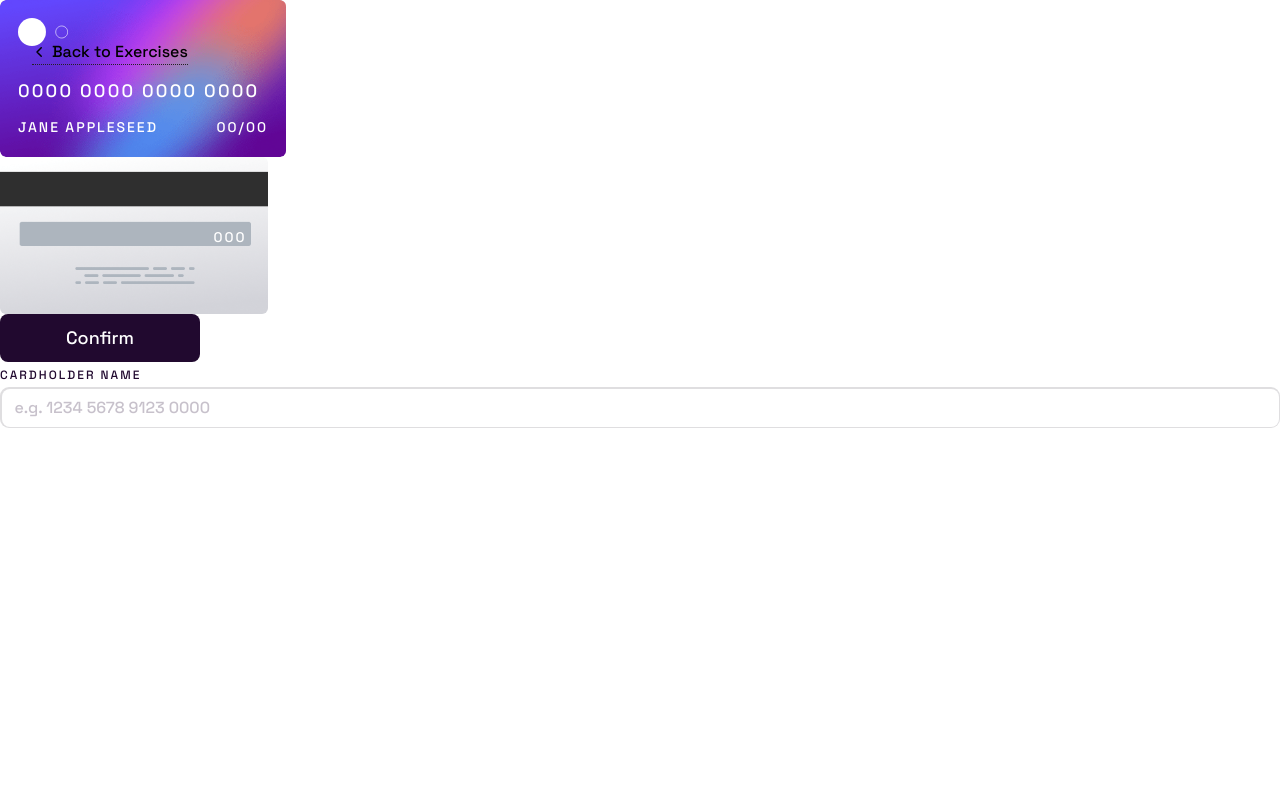
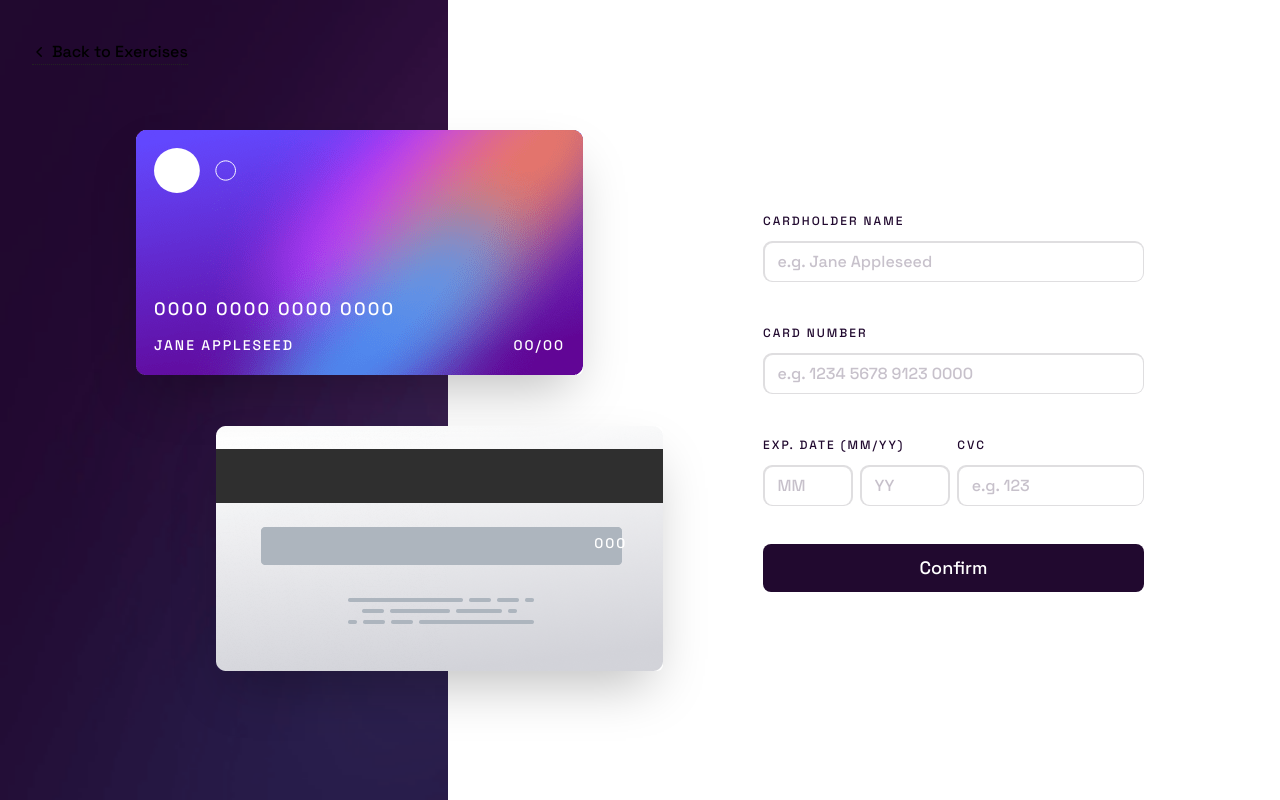
Before and after one commit to 15077693d/frontend-mentor-with-tailwind, a Next.js app: page /exercises/ex4 in a window 1280 px wide. Built offline with nearby package versions, Linux system fonts and the light colour scheme.

Commit message:
feat: finish form page

```diff
--- a/src/components/common/ExerciseLayout.tsx
+++ b/src/components/common/ExerciseLayout.tsx
@@ -17,7 +17,7 @@ export default function ExerciseLayout({
       <Seo templateTitle={templateTitle} />
       <ArrowLink
         direction='left'
-        className='absolute top-2 left-8 mt-8'
+        className='absolute top-2 left-8 z-10 mt-8'
         href='/exercises'
       >
         Back to Exercises
--- a/src/components/ex4/Button.tsx
+++ b/src/components/ex4/Button.tsx
@@ -1,10 +1,17 @@
 import { ReactNode } from 'react';
+
+import clsxm from '@/lib/clsxm';
 
 import Text from '@/components/ex4/Text';
 
 export default function BaseButton({ children }: { children?: ReactNode }) {
   return (
-    <button className=' flex w-[100%] items-center justify-center rounded-[8px] bg-ex4-DeepViolet py-3 text-ex4-White'>
+    <button
+      className={clsxm(
+        'flex w-[100%] items-center justify-center rounded-[8px] bg-ex4-DeepViolet py-3 text-ex4-White',
+        'transition-all hover:scale-105 active:scale-95'
+      )}
+    >
       <Text type='HeadingL'>{children}</Text>
     </button>
   );
--- a/src/components/ex4/Card/BackCreditCard.tsx
+++ b/src/components/ex4/Card/BackCreditCard.tsx
@@ -1,8 +1,21 @@
+import clsxm from '@/lib/clsxm';
+
 import Text from '@/components/ex4/Text';
 
-export default function BackCreditCard({ cvc = '000' }: { cvc?: string }) {
+export default function BackCreditCard({
+  cvc = '000',
+  className,
+}: {
+  cvc?: string;
+  className?: string;
+}) {
   return (
-    <div className='relative h-[157px] w-[268px] rounded-[6px] bg-ex4-bgCardBack bg-cover bg-center'>
+    <div
+      className={clsxm(
+        className,
+        'rounded-[6px] bg-ex4-bgCardBack bg-cover bg-center shadow-2xl'
+      )}
+    >
       <Text
         className='absolute right-[8%] top-[43%] text-ex4-White'
         type='BodyL'
--- a/src/components/ex4/Card/FrontCreditCard.tsx
+++ b/src/components/ex4/Card/FrontCreditCard.tsx
@@ -1,6 +1,9 @@
+import clsxm from '@/lib/clsxm';
+
 import Text from '@/components/ex4/Text';
 
 type FrontCreditCard = {
+  className?: string;
   cardNumber?: string;
   cardName?: string;
   expMM?: string;
@@ -12,9 +15,15 @@ export function FrontCreditCard({
   cardName = 'JANE APPLESEED',
   expMM = '00',
   expYY = '00',
+  className,
 }: FrontCreditCard) {
   return (
-    <div className='box-border flex h-[157px] w-[286px] flex-col justify-between rounded-[6px] bg-ex4-bgCardFront bg-cover p-[18px]'>
+    <div
+      className={clsxm(
+        'box-border flex flex-col justify-between rounded-[6px] bg-ex4-bgCardFront bg-cover p-[18px] shadow-2xl',
+        className
+      )}
+    >
       {/* eslint-disable  @next/next/no-img-element */}
       <img
         className='w-[20%]'
--- /dev/null
+++ b/src/components/ex4/Form.tsx
@@ -0,0 +1,83 @@
+import clsxm from '@/lib/clsxm';
+
+import BaseButton from '@/components/ex4/Button';
+import Input from '@/components/ex4/Input';
+import Label from '@/components/ex4/Label';
+
+export default function Form() {
+  return (
+    <div
+      className={clsxm(
+        'flex h-[328px] w-[327px] flex-col justify-between',
+        'lg:h-[384px] lg:w-[381px]'
+      )}
+    >
+      <div>
+        <Label htmlFor='cardholder-name'>cardholder name</Label>
+        <Input
+          error={{
+            flag: false,
+            message: undefined,
+          }}
+          placeholder='e.g. Jane Appleseed'
+          type='text'
+          id='cardholder-name'
+        />
+      </div>
+      <div>
+        <Label htmlFor='card-number'>card number</Label>
+        <Input
+          error={{
+            flag: false,
+            message: undefined,
+          }}
+          placeholder='e.g. 1234 5678 9123 0000'
+          type='number'
+          id='card-number'
+        />
+      </div>
+      <div className='flex justify-between'>
+        <div className='w-[49%]'>
+          <Label htmlFor='exp-data'>Exp. Date (MM/YY)</Label>
+          <div className='flex justify-between'>
+            <span className='inline-flex w-[48%]'>
+              <Input
+                error={{
+                  flag: false,
+                  message: undefined,
+                }}
+                placeholder='MM'
+                type='number'
+                id='cardholder-name'
+              />
+            </span>
+            <span className='inline-flex w-[48%]'>
+              <Input
+                error={{
+                  flag: false,
+                  message: undefined,
+                }}
+                placeholder='YY'
+                type='text'
+                id='cardholder-name'
+              />
+            </span>
+          </div>
+        </div>
+        <div className='w-[49%]'>
+          <Label htmlFor='cvc'>CVC</Label>
+          <Input
+            error={{
+              flag: false,
+              message: undefined,
+            }}
+            placeholder='e.g. 123'
+            type='number'
+            id='cvc'
+          />
+        </div>
+      </div>
+      <BaseButton>Confirm</BaseButton>
+    </div>
+  );
+}
--- a/src/components/ex4/Input.tsx
+++ b/src/components/ex4/Input.tsx
@@ -3,20 +3,26 @@ import React from 'react';
 import { useEffect } from 'react';
 import { useState } from 'react';
 
+import clsxm from '@/lib/clsxm';
+
 import Text from '@/components/ex4/Text';
 
 type InputType = {
+  className?: string;
   placeholder?: string;
   error: {
     flag: boolean;
     message?: string;
   };
   type: 'text' | 'number';
+  id: string;
 };
 export default function Input({
-  placeholder = 'e.g. 1234 5678 9123 0000',
-  error = { flag: false },
+  className,
+  placeholder,
+  error,
   type,
+  id,
 }: InputType) {
   const inputRef = React.useRef(null);
   const [active, setActive] = useState<boolean>(false);
@@ -38,7 +44,7 @@ export default function Input({
     };
   }, []);
   return (
-    <div className='w-[100%]'>
+    <div className={clsxm('w-[100%]', className)}>
       <div
         className={clsx(
           'mb-[5px] w-[100%] rounded-[9px] p-[1.5px]',
@@ -50,9 +56,9 @@ export default function Input({
         )}
       >
         <input
+          id={id}
           ref={inputRef}
           type={type}
-          id='cardholder name'
           className={clsx(
             'w-[100%] rounded-[8px] border-none p-[7px] px-[13px] outline-none',
             'placeholder-ex4-DeepViolet placeholder-opacity-25'
--- /dev/null
+++ b/src/components/ex4/Label.tsx
@@ -0,0 +1,19 @@
+import { ReactNode } from 'react';
+
+import Text from '@/components/ex4/Text';
+
+export default function Label({
+  htmlFor,
+  children,
+}: {
+  htmlFor: string;
+  children?: ReactNode;
+}) {
+  return (
+    <label className='mb-2 inline-block' htmlFor={htmlFor}>
+      <Text type='BodyM' className='uppercase text-ex4-DeepViolet'>
+        {children}
+      </Text>
+    </label>
+  );
+}
--- a/src/components/ex4/Text.tsx
+++ b/src/components/ex4/Text.tsx
@@ -13,7 +13,7 @@ export default function Text({
     BodyS: 'font-SpaceGrotesk font-[500] text-[12px] tracking-[0px] ',
     BodyM: 'font-SpaceGrotesk font-[500] text-[12px] tracking-[2px] ',
     BodyL:
-      'text-[9px] tracking-[1.29px] font-SpaceGrotesk font-[500] md:text-[14px] md:tracking-[2px] ',
+      'text-[9px] tracking-[1.29px] font-SpaceGrotesk font-[500] lg:text-[14px] lg:tracking-[2px] ',
     HeadingL: 'font-SpaceGrotesk font-[500] text-[18px] tracking-[0px] ',
     HeadingXL:
       'font-SpaceGrotesk font-[500] text-[28px] tracking-[3.422222137451172px] ',
--- a/src/pages/exercises/ex4.tsx
+++ /dev/null
@@ -1,33 +0,0 @@
-import ExerciseLayout from '@/components/common/ExerciseLayout';
-import BaseButton from '@/components/ex4/Button';
-import BackCreditCard from '@/components/ex4/Card/BackCreditCard';
-import { FrontCreditCard } from '@/components/ex4/Card/FrontCreditCard';
-import Input from '@/components/ex4/Input';
-import Text from '@/components/ex4/Text';
-
-export default function InteractiveCardDetailsForm() {
-  return (
-    <ExerciseLayout
-      className='bg-ex3-White font-SpaceGrotesk font-medium'
-      templateTitle='Interactive Card Details Form'
-    >
-      <FrontCreditCard />
-      <BackCreditCard />
-      <div className='w-[200px]'>
-        <BaseButton>Confirm</BaseButton>
-      </div>
-      <label htmlFor='cardholder name'>
-        <Text type='BodyM' className='uppercase text-ex4-DeepViolet'>
-          Cardholder Name
-        </Text>
-      </label>
-      <Input
-        error={{
-          flag: false,
-          message: undefined,
-        }}
-        type='number'
-      />
-    </ExerciseLayout>
-  );
-}
--- /dev/null
+++ b/src/pages/exercises/ex4/index.tsx
@@ -0,0 +1,45 @@
+import clsxm from '@/lib/clsxm';
+
+import ExerciseLayout from '@/components/common/ExerciseLayout';
+import BackCreditCard from '@/components/ex4/Card/BackCreditCard';
+import { FrontCreditCard } from '@/components/ex4/Card/FrontCreditCard';
+import Form from '@/components/ex4/Form';
+
+export default function InteractiveCardDetailsForm() {
+  return (
+    <ExerciseLayout
+      className={clsxm(
+        'relative flex flex-col items-center bg-ex3-White  pt-9 font-SpaceGrotesk font-medium',
+        'lg:h-[100vh] lg:flex-row lg:justify-center lg:pt-0'
+      )}
+      templateTitle='Interactive Card Details Form'
+    >
+      <div
+        className={clsxm(
+          'absolute top-0 h-[240px] w-[100%] bg-ex4-bgMainMobile bg-cover',
+          'lg:left-0 lg:h-[100%] lg:w-[35%] lg:bg-ex4-bgMainDesktop'
+        )}
+      />
+      <div
+        className={clsxm(
+          'relative mb-[40px] h-[245px] w-[327px]',
+          'lg:m-[unset] lg:mr-[100px] lg:h-[541px] lg:w-[527px]'
+        )}
+      >
+        <BackCreditCard
+          className={clsxm(
+            'absolute right-0 top-0 h-[157px] w-[268px]',
+            'lg:top-[unset] lg:bottom-0 lg:h-[245px] lg:w-[447px]'
+          )}
+        />
+        <FrontCreditCard
+          className={clsxm(
+            'absolute left-0 bottom-0 h-[157px] w-[286px]',
+            'lg:bottom-[unset] lg:top-0 lg:h-[245px] lg:w-[447px]'
+          )}
+        />
+      </div>
+      <Form />
+    </ExerciseLayout>
+  );
+}
--- a/tailwind.config.js
+++ b/tailwind.config.js
@@ -7,6 +7,8 @@ module.exports = {
   theme: {
     extend: {
       backgroundImage: {
+        'ex4-bgMainMobile': "url('/images/projects/ex4/bg-main-desktop.png')",
+        'ex4-bgMainDesktop': "url('/images/projects/ex4/bg-main-mobile.png')",
         'ex4-bgCardFront': "url('/images/projects/ex4/bg-card-front.png')",
         'ex4-bgCardBack': "url('/images/projects/ex4/bg-card-back.png')",
         'ex1-cartIcon': "url('/images/projects/ex1/image-product-desktop.jpg')",
```
